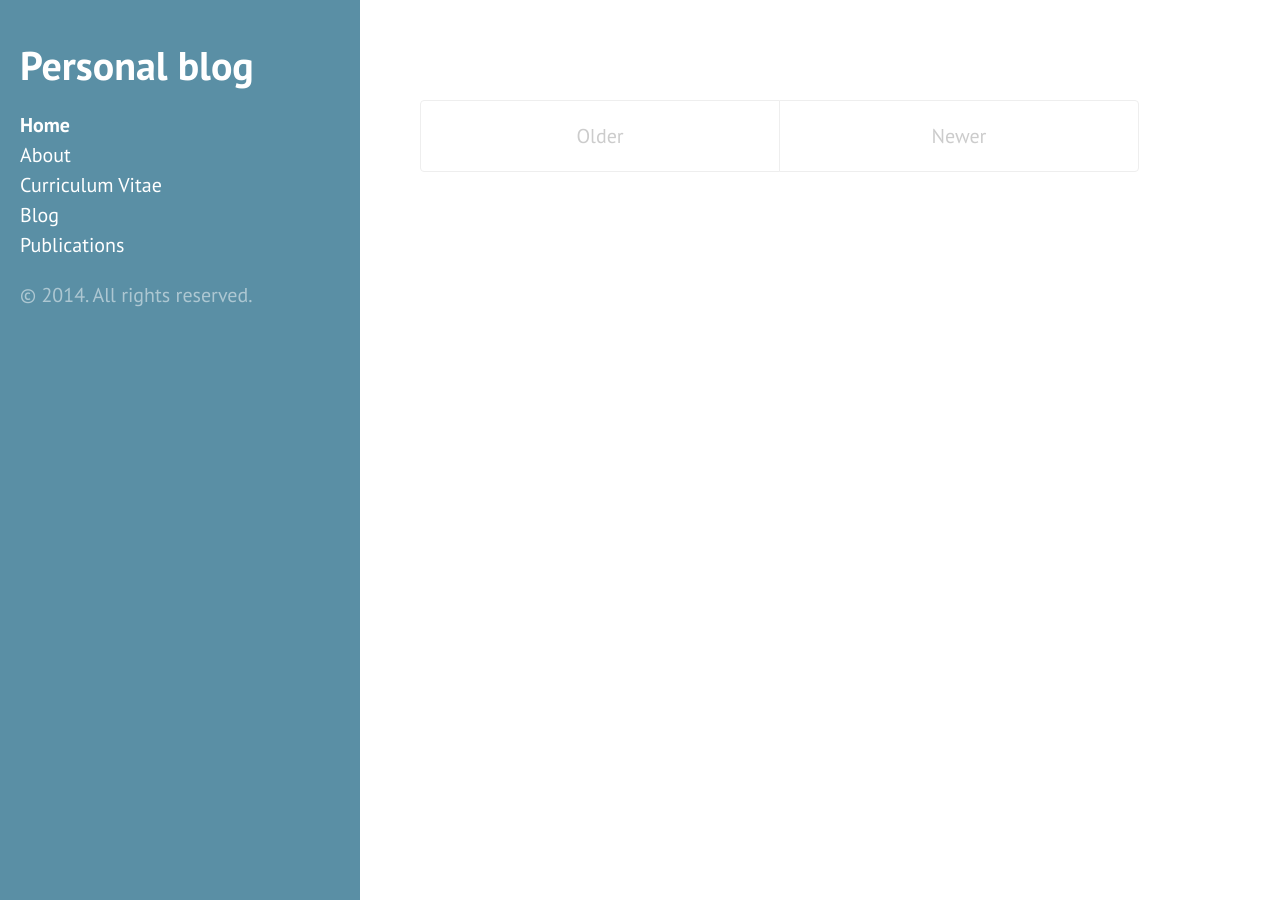
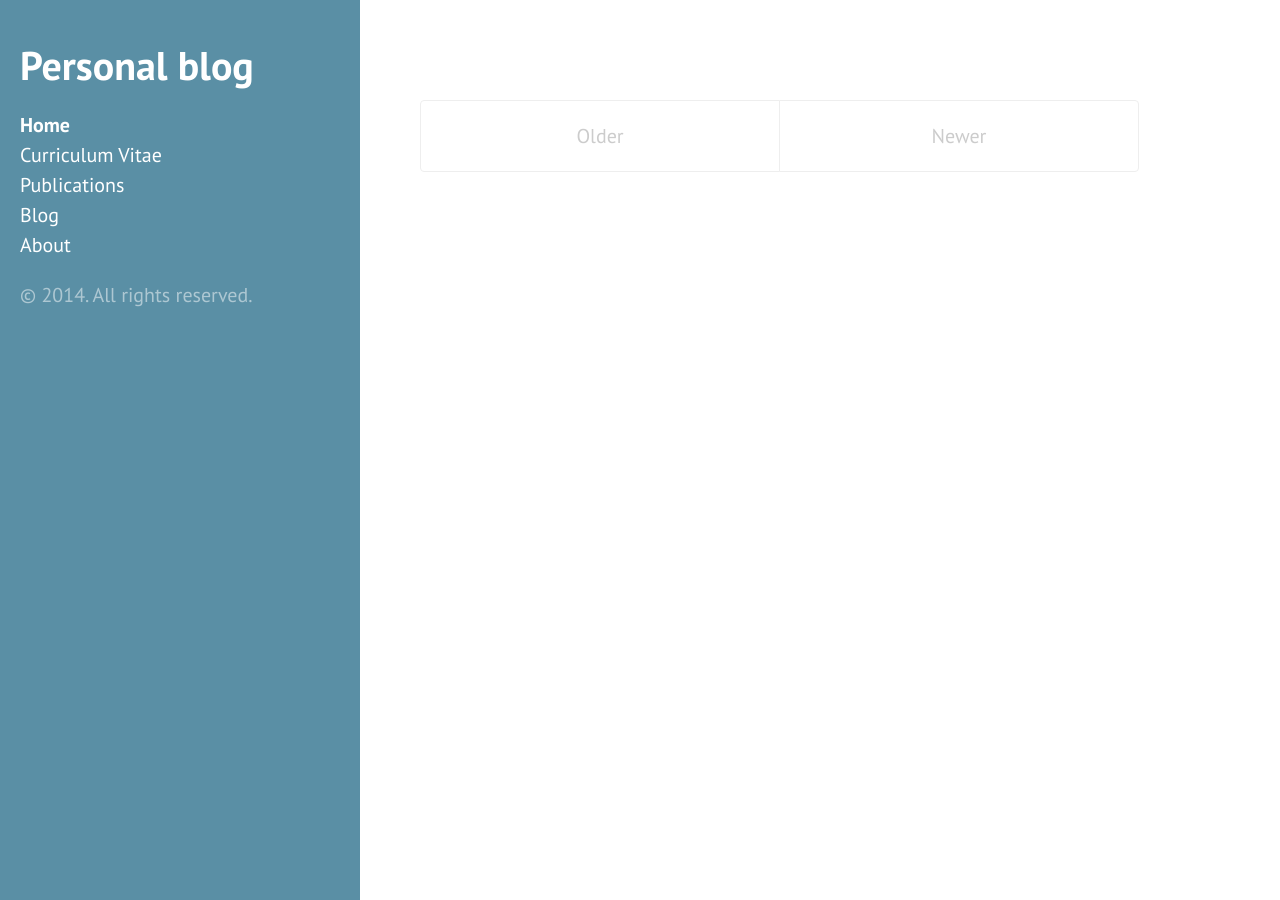
Before and after one commit to azhmogin/azhmogin.github.io, a Jekyll site: the page built from index.html, in a window 1280 px wide. Built offline with Jekyll 4.4.1, drawn with Linux system fonts in a browser that asks for light colours.

Commit message:
Another attempt

```diff
--- a/_includes/sidebar.html
+++ b/_includes/sidebar.html
@@ -15,7 +15,7 @@
         `layout: page` in the front-matter. See readme for usage.
       {% endcomment %}
 
-      {% assign pages_list = site.pages %}
+      {% assign pages_list = site.pages | sort: 'priority' %}
       {% for node in pages_list %}
         {% if node.title != null %}
           {% if node.layout == "page" %}
@@ -26,7 +26,7 @@
         {% endif %}
       {% endfor %}
 
-      <!--  <li class="sidebar-nav-item"><a href="blog.html">Blog</a></li> -->
+      <!-- <li class="sidebar-nav-item"><a href="blog.html">Blog</a></li> -->
       <!-- <li class="sidebar-nav-item"><a href="{{ site.github.repo }}">GitHub project</a></li> --!>
     </ul>
 
```
